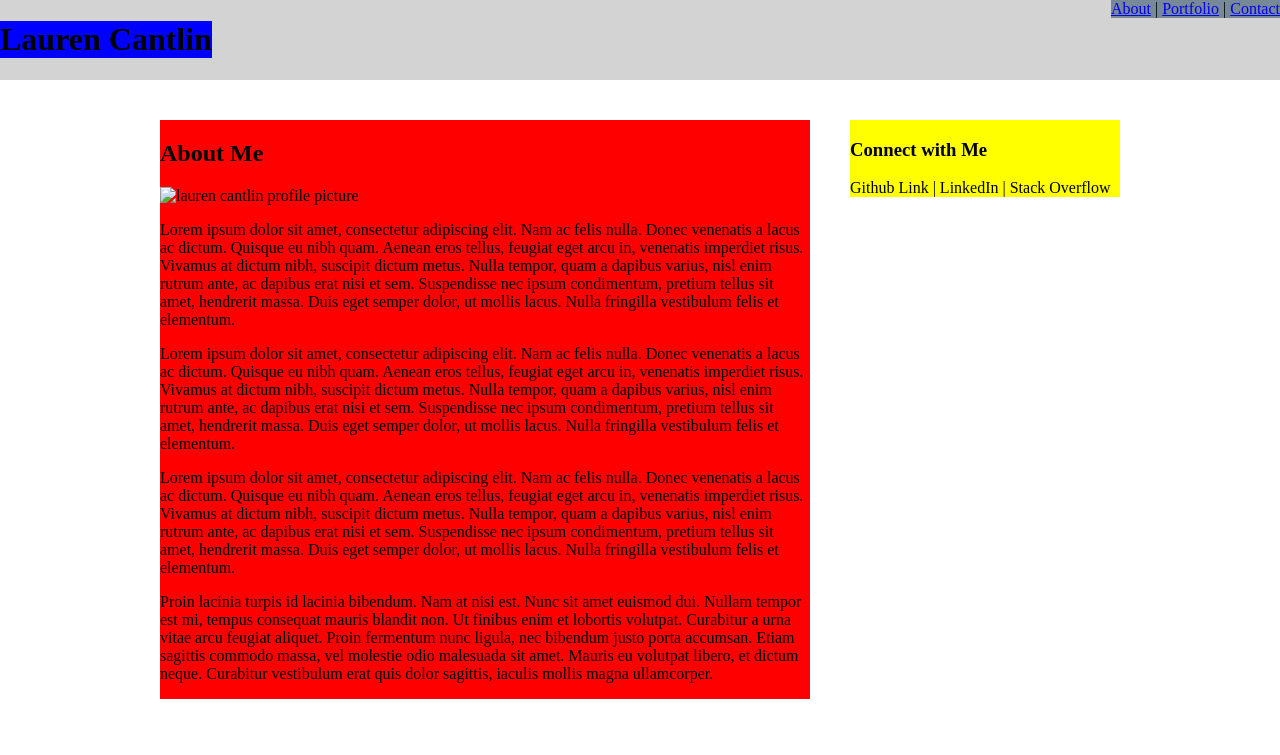
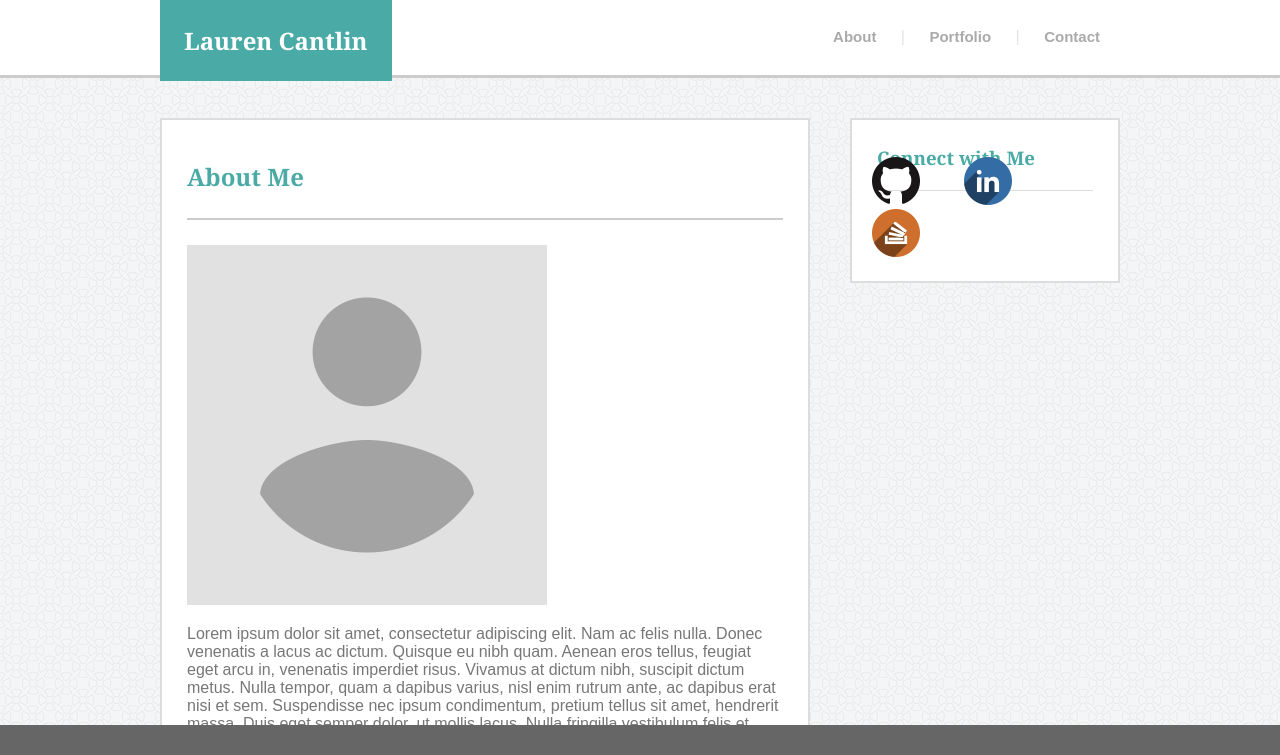
Before and after one commit to laurencantlin/Basic-Portfolio, a plain HTML site: page index.html in a window 1280 px wide. Shown: the top 755 px of the page. Drawn offline with Linux system fonts and the light colour scheme.

Commit message:
adds new css code for about me page

```diff
--- a/assets/css/style.css
+++ b/assets/css/style.css
@@ -1,23 +1,106 @@
 body {
     margin: 0;
+    color: #777;
+    background-color: antiquewhite;
+    background-image: url("../images/background.png");
+    font-family: 'Arial', 'Helvetica Neue', Helvetica, sans-serif;
+    box-sizing: border-box;
+
 
 }
 
 header {
-    background: lightgray;
-    overflow: auto;
+    background: white;
+    width: 100%;
+    height: 75px;
     margin-bottom: 40px;
+    padding: 0;
+    border-width: 0px 0px 3px 0px;
+    border-color: #ccc;
+    border-style: solid;
 }
 
-nav {
-    float: right;
-    background: lightslategray;
+h1, h2, h3, h4, h5, h6 {
+   font-family: 'Georgia', 'Times New Roman', Times, serif;
+   color: #4aaaa5;
+}
+
+/* h1{
+    background-color: #4aaaa5;
+    box-sizing: border-box;
+    padding: ;
+    height: 75px;
+} */
+
+h2{
+    margin-top: 0;
+    margin-bottom: 25px;
+    padding-top: 15px;
+    padding-bottom: 25px;
+    border-bottom: 2px solid #ccc;
+}
+
+h3{
+    margin: 0px 25px 25px 25px;
+    padding-top: 25px;
+    padding-bottom: 20px;
+    border-bottom: 1px solid #ddd;
+}
+
+#hfull{
+    width: 960px;
+    margin: auto;
+    position: relative;
+
 }
 
 #logo {
-    background: blue;
+    position: relative;
+    margin: 0;
+    background-color: #4aaaa5;
+    padding: 24px;
     float: left;
+    color: white;
+
 }
+
+
+
+a:link {
+    color: #aaa;
+    padding: 20px;
+    text-decoration: none;
+    font-family: 'Arial', 'Helbetica Neue', Helvetica, sans-serif;
+    font-weight: 600;
+    font-size: 15px;
+}
+
+a:visited {
+    color: #aaa;
+    padding: 20px;
+    text-decoration: none;
+    font-family: 'Arial', 'Helbetica Neue', Helvetica, sans-serif;
+    font-weight: 600;
+    font-size: 15px;
+}
+
+a:hover {
+    color: #4aaaa5;
+    padding: 20px;
+    text-decoration: underline;
+    font-family: 'Arial', 'Helbetica Neue', Helvetica, sans-serif;
+    font-weight: 600;
+    font-size: 15px;
+}
+nav {
+    background: white;
+    position: relative;
+    height: 75;
+    padding:28px 0px;
+    float: right;
+    color: rgb(226, 226, 226);
+}
+
 
 #full{
     width: 960px;
@@ -27,24 +110,43 @@ nav {
 }
 
 #main {
-    background: red;
+    background: #fff;
+    border: solid 2px #ddd;
     width: 650px;
     position: absolute;
     left:0;
+    margin-bottom: 115px;
+    padding: 25px;
+    box-sizing: border-box;
 
 }
 
 aside {
-    background: yellow;
+    background: white;
     width: 270px;
+    height: 165px;
     position: absolute;
     right: 0;
+    border: solid 2px #ddd;
+    box-sizing: border-box;
+    /* padding: 20px; */
+
+}
+
+div{
+    position: absolute;
+    bottom: 20px;
+    right: 25px;
 }
 
 footer {
-    background: green;
+    background: #666;
     clear: both;
     position: fixed;
     bottom: 0;
     width: 100%;
+    /* margin-top:40px;  */
+    color: #ddd;
+    text-align: center;
+    padding: 28.5px;
 }
--- a/index.html
+++ b/index.html
@@ -1,17 +1,22 @@
 <!DOCTYPE html>
 <html>
+
 <head>
     <title>About Me</title>
-        <link rel="stylesheet" type="text/css" href="assets/css/style.css"
+    <link rel="stylesheet" type="text/css" href="assets/css/style.css">
 </head>
+
 <body>
     <header>
+        <section id="hfull">
             <h1 id=logo>Lauren Cantlin</h1>
             <nav>
                 <a href="index.html">About</a> |
                 <a href="portfolio.html">Portfolio</a> |
                 <a href="contact.html">Contact</a>
             </nav>
+        </section>
+
     </header>
 
 
@@ -19,23 +24,55 @@
         <section id=main>
             <h2>About Me</h2>
 
-                <img src="#" alt="lauren cantlin profile picture"/>
+            <img src="assets/images/profilepic.jpg" alt="lauren cantlin profile picture" />
 
-                <p>Lorem ipsum dolor sit amet, consectetur adipiscing elit. Nam ac felis nulla. Donec venenatis a lacus ac dictum. Quisque eu nibh quam. Aenean eros tellus, feugiat eget arcu in, venenatis imperdiet risus. Vivamus at dictum nibh, suscipit dictum metus. Nulla tempor, quam a dapibus varius, nisl enim rutrum ante, ac dapibus erat nisi et sem. Suspendisse nec ipsum condimentum, pretium tellus sit amet, hendrerit massa. Duis eget semper dolor, ut mollis lacus. Nulla fringilla vestibulum felis et elementum.
+            <p>Lorem ipsum dolor sit amet, consectetur adipiscing elit. Nam ac felis nulla. Donec venenatis a lacus ac dictum.
+                Quisque eu nibh quam. Aenean eros tellus, feugiat eget arcu in, venenatis imperdiet risus. Vivamus at dictum
+                nibh, suscipit dictum metus. Nulla tempor, quam a dapibus varius, nisl enim rutrum ante, ac dapibus erat
+                nisi et sem. Suspendisse nec ipsum condimentum, pretium tellus sit amet, hendrerit massa. Duis eget semper
+                dolor, ut mollis lacus. Nulla fringilla vestibulum felis et elementum.
             </p>
 
-                <p>Lorem ipsum dolor sit amet, consectetur adipiscing elit. Nam ac felis nulla. Donec venenatis a lacus ac dictum. Quisque eu nibh quam. Aenean eros tellus, feugiat eget arcu in, venenatis imperdiet risus. Vivamus at dictum nibh, suscipit dictum metus. Nulla tempor, quam a dapibus varius, nisl enim rutrum ante, ac dapibus erat nisi et sem. Suspendisse nec ipsum condimentum, pretium tellus sit amet, hendrerit massa. Duis eget semper dolor, ut mollis lacus. Nulla fringilla vestibulum felis et elementum.
+            <p>Lorem ipsum dolor sit amet, consectetur adipiscing elit. Nam ac felis nulla. Donec venenatis a lacus ac dictum.
+                Quisque eu nibh quam. Aenean eros tellus, feugiat eget arcu in, venenatis imperdiet risus. Vivamus at dictum
+                nibh, suscipit dictum metus. Nulla tempor, quam a dapibus varius, nisl enim rutrum ante, ac dapibus erat
+                nisi et sem. Suspendisse nec ipsum condimentum, pretium tellus sit amet, hendrerit massa. Duis eget semper
+                dolor, ut mollis lacus. Nulla fringilla vestibulum felis et elementum.
             </p>
 
-                <p>Lorem ipsum dolor sit amet, consectetur adipiscing elit. Nam ac felis nulla. Donec venenatis a lacus ac dictum. Quisque eu nibh quam. Aenean eros tellus, feugiat eget arcu in, venenatis imperdiet risus. Vivamus at dictum nibh, suscipit dictum metus. Nulla tempor, quam a dapibus varius, nisl enim rutrum ante, ac dapibus erat nisi et sem. Suspendisse nec ipsum condimentum, pretium tellus sit amet, hendrerit massa. Duis eget semper dolor, ut mollis lacus. Nulla fringilla vestibulum felis et elementum.
+            <p>Lorem ipsum dolor sit amet, consectetur adipiscing elit. Nam ac felis nulla. Donec venenatis a lacus ac dictum.
+                Quisque eu nibh quam. Aenean eros tellus, feugiat eget arcu in, venenatis imperdiet risus. Vivamus at dictum
+                nibh, suscipit dictum metus. Nulla tempor, quam a dapibus varius, nisl enim rutrum ante, ac dapibus erat
+                nisi et sem. Suspendisse nec ipsum condimentum, pretium tellus sit amet, hendrerit massa. Duis eget semper
+                dolor, ut mollis lacus. Nulla fringilla vestibulum felis et elementum.
             </p>
 
-                 <p>Proin lacinia turpis id lacinia bibendum. Nam at nisi est. Nunc sit amet euismod dui. Nullam tempor est mi, tempus consequat mauris blandit non. Ut finibus enim et lobortis volutpat. Curabitur a urna vitae arcu feugiat aliquet. Proin fermentum nunc ligula, nec bibendum justo porta accumsan. Etiam sagittis commodo massa, vel molestie odio malesuada sit amet. Mauris eu volutpat libero, et dictum neque. Curabitur vestibulum erat quis dolor sagittis, iaculis mollis magna ullamcorper.
-                 </p></section>
+            <p>Proin lacinia turpis id lacinia bibendum. Nam at nisi est. Nunc sit amet euismod dui. Nullam tempor est mi, tempus
+                consequat mauris blandit non. Ut finibus enim et lobortis volutpat. Curabitur a urna vitae arcu feugiat aliquet.
+                Proin fermentum nunc ligula, nec bibendum justo porta accumsan. Etiam sagittis commodo massa, vel molestie
+                odio malesuada sit amet. Mauris eu volutpat libero, et dictum neque. Curabitur vestibulum erat quis dolor
+                sagittis, iaculis mollis magna ullamcorper.
+            </p>
+        </section>
 
         <aside>
+
             <h3>Connect with Me</h3>
-                Github Link | LinkedIn | Stack Overflow
+
+            <div>  <a href="https://github.com/laurencantlin">
+                <img src="assets/images/github.png" alt="lauren cantlin github"/>
+            </a>
+
+            <a href="https://www.linkedin.com/in/cantlin/">
+                <img src="assets/images/linkedin.png" alt="lauren cantlin linkedin"/>
+            </a>
+
+            <a href="https://stackoverflow.com/users/8536292/lauren-cantlin">
+                <img src="assets/images/stackoverflow.png" alt="lauren cantlin stack overflow"/>
+            </a>
+            </div>
+
+
         </aside>
     </section>
 
@@ -43,4 +80,5 @@
         Footer Content
     </footer>
 </body>
+
 </html>
```
Also changed, not shown: assets/images/background.png (added), assets/images/github.png (added), assets/images/hangman.png (added), assets/images/linkedin.png (added), assets/images/profilepic.jpg (added), assets/images/rock.png (added), assets/images/rpg.png (added), assets/images/rutgers.png (added), assets/images/stackoverflow.png (added), assets/images/trivia.png (added). Lines whose indentation alone changed are shown as unchanged.
